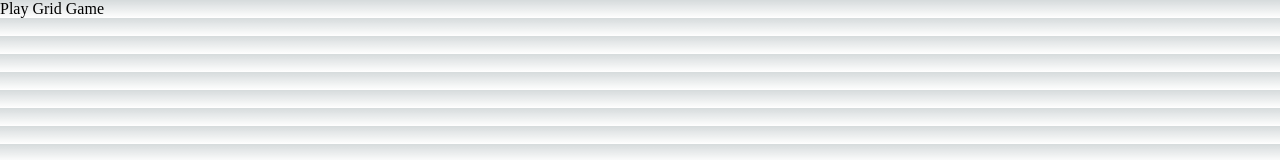
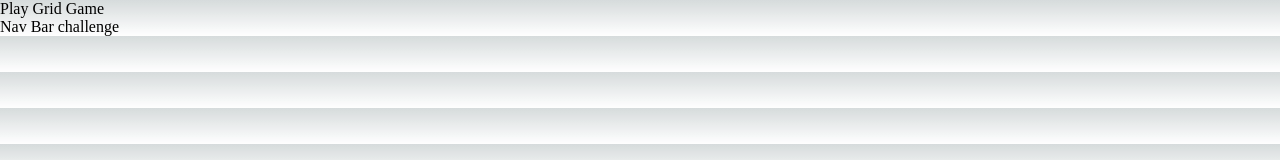
Before and after one commit to krishna-saini/fronend-interview-prep, a Next.js app: page /challenges in a window 1280 px wide. Shown: the top 160 px of the page. Built offline with nearby package versions, Linux system fonts and the light colour scheme.

Commit message:
introduce nav bar

```diff
--- a/src/core/utils/routing.ts
+++ b/src/core/utils/routing.ts
@@ -1,9 +1,6 @@
 // routing.ts
 import GridGame from '../../components/GridGame';
-// import Page1 from './components/Page1';
-// import Page2 from './components/Page2';
-// import Page3 from './components/Page3';
-// ... import other page components
+import NavBar from '../../components/NavBar';
 
 interface RouteMap {
   [key: string]: React.ComponentType;
@@ -11,6 +8,7 @@ interface RouteMap {
 
 const routeMap: RouteMap = {
   'grid-game': GridGame,
+  'nav-bar': NavBar,
   // ... add more routes
 };
 
--- a/src/pages/challenges/index.tsx
+++ b/src/pages/challenges/index.tsx
@@ -3,7 +3,12 @@ import Link from 'next/link';
 const challenges = () => {
   return (
     <>
-      <Link href='/challenges/grid-game'>Play Grid Game</Link>
+      <div>
+        <Link href='/challenges/grid-game'>Play Grid Game</Link>
+      </div>
+      <div>
+        <Link href='/challenges/nav-bar'>Nav Bar challenge</Link>
+      </div>
     </>
   );
 };
```
Also changed, not shown: src/components/NavBar/NavBar.tsx (added, +18 -0 lines).
